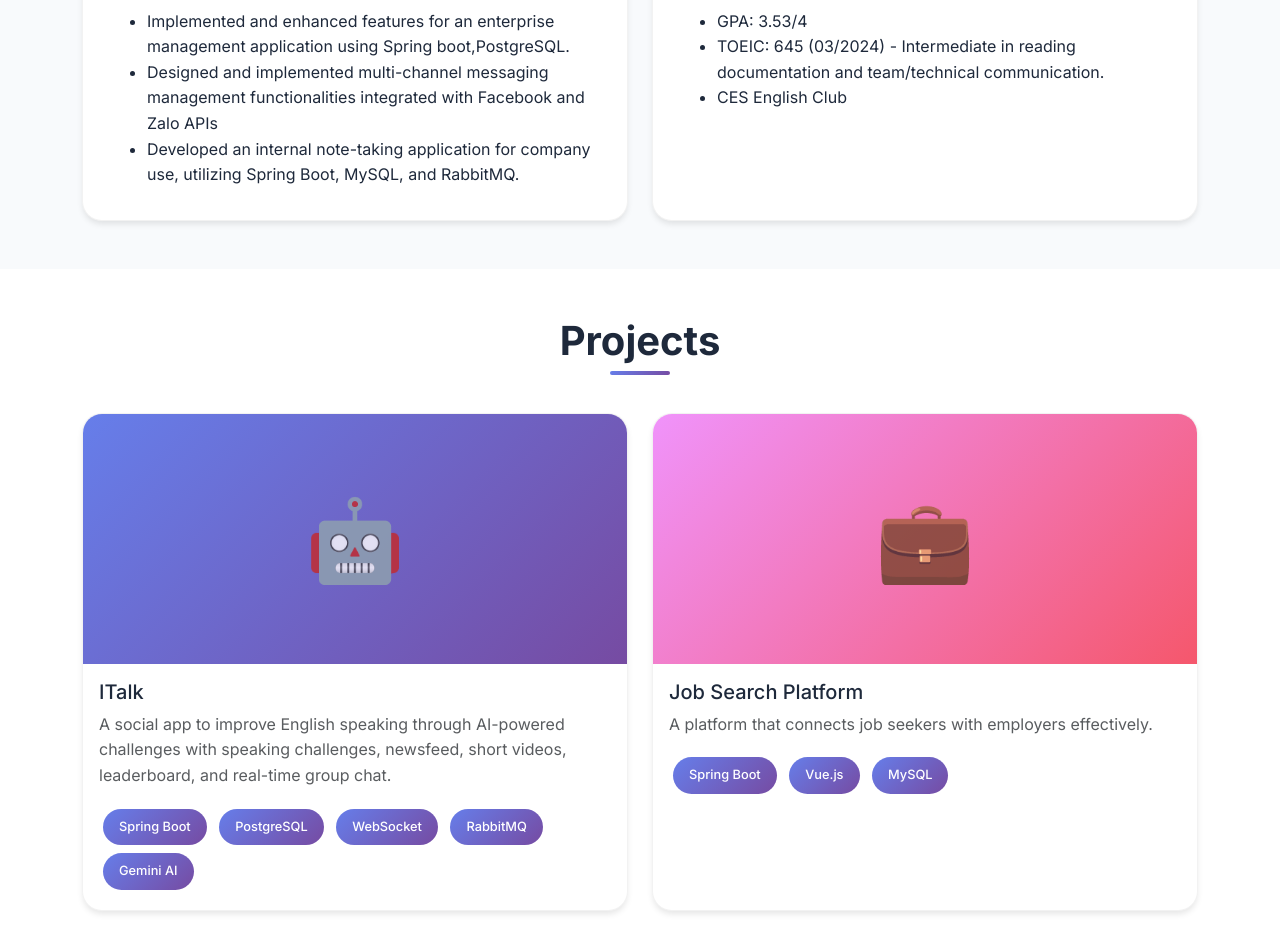
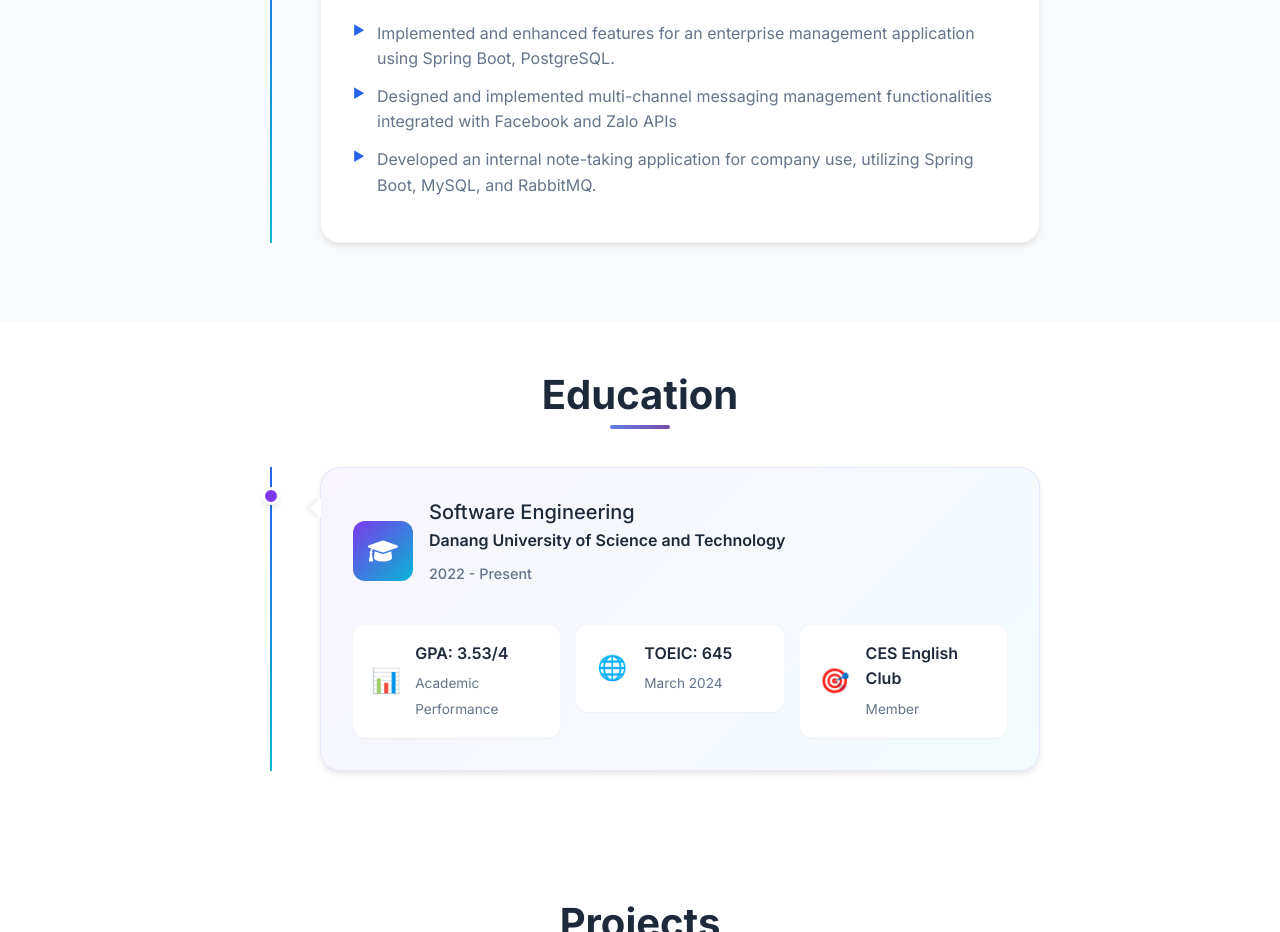
Before and after one commit to VanCongChiThanh/VanCongChiThanh.github.io, a plain HTML site: page index.html in a window 1280 px wide. Shown: the part 1609-2541 px from the top of the page. Drawn offline with nearby package versions, Linux system fonts and the light colour scheme.

Commit message:
update ui

```diff
--- a/index.html
+++ b/index.html
@@ -137,47 +137,98 @@
     <!-- Experience Section -->
     <section class="py-5 bg-light" id="experience">
       <div class="container">
-        <h2 class="section-title">Work experience & Education</h2>
-        <div class="row g-4">
-          <div class="col-md-6">
-            <div class="experience-card">
-              <h5><i class="fas fa-laptop-code me-2"></i>Backend Developer</h5>
+        <h2 class="section-title mb-5">Work Experience</h2>
+        <div class="timeline">
+          <div class="timeline-item">
+            <div class="timeline-marker"></div>
+            <div class="timeline-content">
+              <div class="timeline-card">
+                <div class="d-flex align-items-center mb-3">
+                  <img
+                    src="https://encrypted-tbn0.gstatic.com/images?q=tbn:ANd9GcQnXIE1dRRj3_OwMbiL7bYvbAtdF0jVISXwmw&s"
+                    alt="Sucodev Logo"
+                    class="company-logo"
+                  />
+                  <div class="ms-3">
+                    <h5 class="mb-1">Backend Developer</h5>
                     <div class="company-name">Sucodev Vietnam</div>
                     <div class="duration">02/2025 - 06/2025</div>
-              <ul class="mb-0">
+                  </div>
+                </div>
+                <ul class="experience-list">
                   <li>
-                  Implemented and enhanced features for an enterprise management
-                  application using Spring boot,PostgreSQL.
+                    Implemented and enhanced features for an enterprise
+                    management application using Spring Boot, PostgreSQL.
                   </li>
                   <li>
                     Designed and implemented multi-channel messaging management
                     functionalities integrated with Facebook and Zalo APIs
                   </li>
                   <li>
-                  Developed an internal note-taking application for company use,
-                  utilizing Spring Boot, MySQL, and RabbitMQ.
+                    Developed an internal note-taking application for company
+                    use, utilizing Spring Boot, MySQL, and RabbitMQ.
                   </li>
                 </ul>
               </div>
             </div>
-          <div class="col-md-6">
-            <div class="experience-card">
-              <h5>
-                <i class="fas fa-graduation-cap me-2"></i>Software Engineer
-                Student
-              </h5>
+          </div>
+        </div>
+      </div>
+    </section>
+
+    <!-- Education Section -->
+    <section class="py-5" id="education">
+      <div class="container">
+        <h2 class="section-title mb-5">Education</h2>
+        <div class="timeline">
+          <div class="timeline-item">
+            <div class="timeline-marker education"></div>
+            <div class="timeline-content">
+              <div class="timeline-card education-card">
+                <div class="d-flex align-items-center mb-3">
+                  <div class="education-icon">
+                    <i class="fas fa-graduation-cap"></i>
+                  </div>
+                  <div class="ms-3">
+                    <h5 class="mb-1">Software Engineering</h5>
                     <div class="company-name">
                       Danang University of Science and Technology
                     </div>
                     <div class="duration">2022 - Present</div>
-              <ul class="mb-0">
-                <li>GPA: 3.53/4</li>
-                <li>
-                  TOEIC: 645 (03/2024) - Intermediate in reading documentation
-                  and team/technical communication.
-                </li>
-                <li>CES English Club</li>
-              </ul>
+                  </div>
+                </div>
+                <div class="education-details">
+                  <div class="row g-3">
+                    <div class="col-md-4">
+                      <div class="achievement-item">
+                        <div class="achievement-icon">📊</div>
+                        <div class="achievement-text">
+                          <strong>GPA: 3.53/4</strong>
+                          <small>Academic Performance</small>
+                        </div>
+                      </div>
+                    </div>
+                    <div class="col-md-4">
+                      <div class="achievement-item">
+                        <div class="achievement-icon">🌐</div>
+                        <div class="achievement-text">
+                          <strong>TOEIC: 645</strong>
+                          <small>March 2024</small>
+                        </div>
+                      </div>
+                    </div>
+                    <div class="col-md-4">
+                      <div class="achievement-item">
+                        <div class="achievement-icon">🎯</div>
+                        <div class="achievement-text">
+                          <strong>CES English Club</strong>
+                          <small>Member</small>
+                        </div>
+                      </div>
+                    </div>
+                  </div>
+                </div>
+              </div>
             </div>
           </div>
         </div>
@@ -706,7 +757,7 @@
                     <h6 class="detail-title">
                       <i class="fas fa-users me-2"></i>Team Size
                     </h6>
-                    <p class="detail-content">Individual Project</p>
+                    <p class="detail-content">2 Members</p>
                   </div>
                 </div>
               </div>
@@ -796,7 +847,7 @@
                     <h6 class="detail-title">
                       <i class="fas fa-calendar me-2"></i>Timeline
                     </h6>
-                    <p class="detail-content">01/2025 - 02/2025</p>
+                    <p class="detail-content">2/2025 - 5/2025</p>
                   </div>
                 </div>
                 <div class="col-md-6">
@@ -804,7 +855,7 @@
                     <h6 class="detail-title">
                       <i class="fas fa-users me-2"></i>Team Size
                     </h6>
-                    <p class="detail-content">Individual Project</p>
+                    <p class="detail-content">4 Members</p>
                   </div>
                 </div>
               </div>
--- a/style.css
+++ b/style.css
@@ -410,28 +410,175 @@ body {
   border-radius: 2px;
 }
 
-/* Cards */
-.experience-card,
-.skill-card {
+/* Timeline Styles */
+.timeline {
+  position: relative;
+  max-width: 800px;
+  margin: 0 auto;
+}
+
+.timeline::before {
+  content: "";
+  position: absolute;
+  left: 30px;
+  top: 0;
+  bottom: 0;
+  width: 2px;
+  background: linear-gradient(
+    to bottom,
+    var(--primary-color),
+    var(--accent-color)
+  );
+}
+
+.timeline-item {
+  position: relative;
+  margin-bottom: 2rem;
+  padding-left: 80px;
+}
+
+.timeline-marker {
+  position: absolute;
+  left: 22px;
+  top: 20px;
+  width: 18px;
+  height: 18px;
+  background: var(--primary-color);
+  border-radius: 50%;
+  border: 3px solid white;
+  box-shadow: var(--shadow-md);
+  z-index: 1;
+}
+
+.timeline-marker.education {
+  background: var(--secondary-color);
+}
+
+.timeline-content {
+  position: relative;
+}
+
+.timeline-card {
   background: white;
   border-radius: 20px;
   padding: 2rem;
   box-shadow: var(--shadow-md);
   transition: all 0.3s ease;
   border: 1px solid rgba(0, 0, 0, 0.05);
-  height: 100%;
+  position: relative;
 }
 
-.experience-card:hover,
-.skill-card:hover {
+.timeline-card::before {
+  content: "";
+  position: absolute;
+  left: -12px;
+  top: 30px;
+  width: 0;
+  height: 0;
+  border-top: 10px solid transparent;
+  border-bottom: 10px solid transparent;
+  border-right: 12px solid white;
+  filter: drop-shadow(-2px 0 2px rgba(0, 0, 0, 0.1));
+}
+
+.timeline-card:hover {
   transform: translateY(-5px);
   box-shadow: var(--shadow-xl);
 }
 
-.experience-card h5 {
+.company-logo {
+  width: 60px;
+  height: 60px;
+  object-fit: contain;
+  border-radius: 12px;
+  box-shadow: var(--shadow-sm);
+  background: white;
+  padding: 8px;
+}
+
+.education-icon {
+  width: 60px;
+  height: 60px;
+  background: linear-gradient(
+    135deg,
+    var(--secondary-color),
+    var(--accent-color)
+  );
+  border-radius: 12px;
+  display: flex;
+  align-items: center;
+  justify-content: center;
+  color: white;
+  font-size: 1.5rem;
+}
+
+.education-card {
+  background: linear-gradient(
+    135deg,
+    rgba(124, 58, 237, 0.05),
+    rgba(6, 182, 212, 0.05)
+  );
+  border: 1px solid rgba(124, 58, 237, 0.1);
+}
+
+.experience-list {
+  list-style: none;
+  padding: 0;
+  margin: 0;
+}
+
+.experience-list li {
+  position: relative;
+  padding-left: 1.5rem;
+  margin-bottom: 0.75rem;
+  color: var(--text-light);
+  line-height: 1.6;
+}
+
+.experience-list li::before {
+  content: "▶";
+  position: absolute;
+  left: 0;
   color: var(--primary-color);
+  font-size: 0.8rem;
+}
+
+.education-details {
+  margin-top: 1.5rem;
+}
+
+.achievement-item {
+  display: flex;
+  align-items: center;
+  padding: 1rem;
+  background: white;
+  border-radius: 12px;
+  box-shadow: var(--shadow-sm);
+  transition: all 0.3s ease;
+}
+
+.achievement-item:hover {
+  transform: translateY(-2px);
+  box-shadow: var(--shadow-md);
+}
+
+.achievement-icon {
+  font-size: 1.5rem;
+  margin-right: 0.75rem;
+  width: 40px;
+  text-align: center;
+}
+
+.achievement-text strong {
+  display: block;
+  color: var(--text-dark);
   font-weight: 600;
-  margin-bottom: 0.5rem;
+  margin-bottom: 0.25rem;
+}
+
+.achievement-text small {
+  color: var(--text-light);
+  font-size: 0.85rem;
 }
 
 .company-name {
@@ -445,6 +592,22 @@ body {
   font-size: 0.9rem;
   margin-bottom: 1rem;
   font-weight: 500;
+}
+
+/* Skill Cards */
+.skill-card {
+  background: white;
+  border-radius: 20px;
+  padding: 2rem;
+  box-shadow: var(--shadow-md);
+  transition: all 0.3s ease;
+  border: 1px solid rgba(0, 0, 0, 0.05);
+  height: 100%;
+}
+
+.skill-card:hover {
+  transform: translateY(-5px);
+  box-shadow: var(--shadow-xl);
 }
 
 /* Project Cards */
@@ -772,6 +935,40 @@ body {
     height: 45px;
     font-size: 1.5rem;
   }
+
+  /* Timeline Mobile Styles */
+  .timeline::before {
+    left: 15px;
+  }
+
+  .timeline-item {
+    padding-left: 50px;
+  }
+
+  .timeline-marker {
+    left: 7px;
+    width: 16px;
+    height: 16px;
+  }
+
+  .timeline-card::before {
+    left: -8px;
+    border-right-width: 8px;
+  }
+
+  .company-logo,
+  .education-icon {
+    width: 50px;
+    height: 50px;
+  }
+
+  .timeline-card {
+    padding: 1.5rem;
+  }
+
+  .achievement-item {
+    padding: 0.75rem;
+  }
 }
 
 @media (max-width: 576px) {
```
Lines whose indentation alone changed are shown as unchanged.
